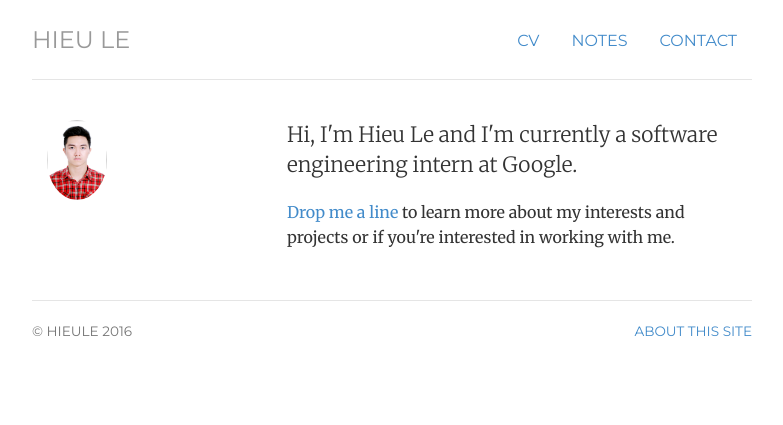
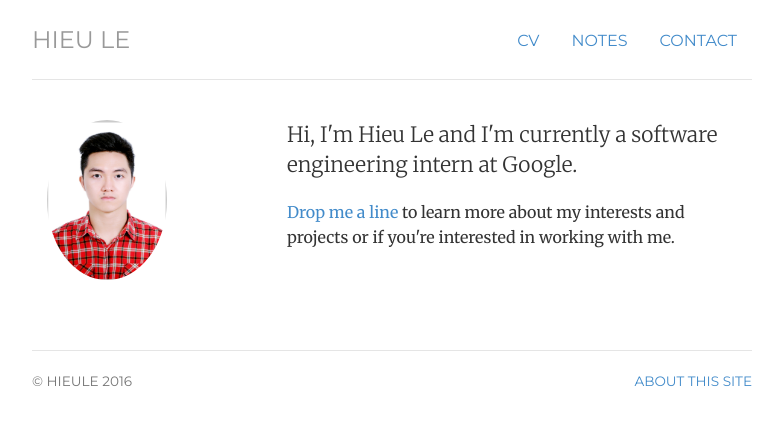
Before and after one commit to hieule22/hieule22.github.io, a Jekyll site: the page built from index.html, in a window 1280 px wide. Shown: the top 425 px of the page, without its empty margins (248-1031 px from the left). Built offline with Jekyll 4.4.1, drawn with Linux system fonts in a browser that asks for light colours.

Commit message:
Update index.html

```diff
--- a/index.html
+++ b/index.html
@@ -8,7 +8,7 @@ contact: passive
 <!-- <div class="jumbotron"> -->
 <div class="row marketing">
 	<div class="col-sm-4">
-	<img  class="img-circle avatar" alt="Hieu Le" src="img/hieule_photo.png" height="80" width="60">
+	<img  class="img-circle avatar" alt="Hieu Le" src="img/hieule_photo.png" height="160" width="120">
 	</div>
 	<div itemscope itemtype="http://data-vocabulary.org/Person" class="col-sm-8">
 	<p class="lead">Hi, I'm <span itemprop="name">Hieu Le</span> and I'm currently a software engineering intern at Google.</p>
```
